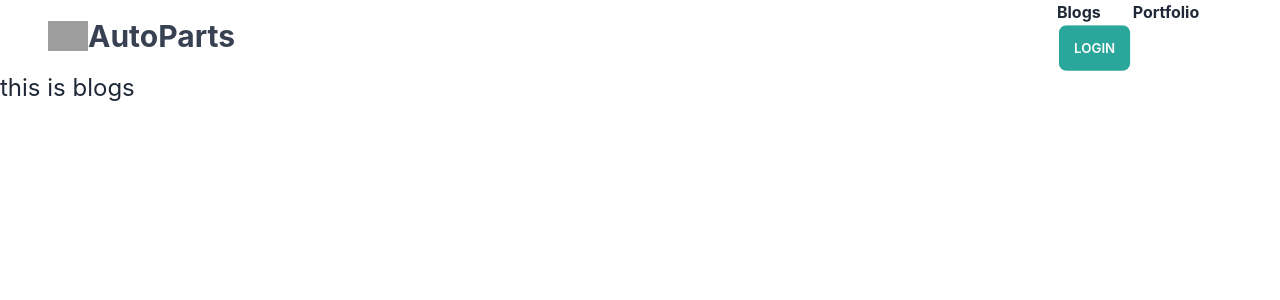
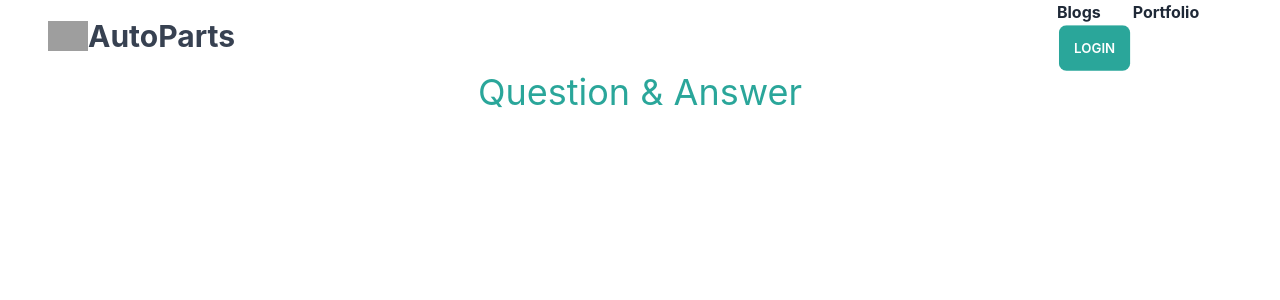
Before and after one commit to tanvirulislam149/bike-parts-client, a React (Create React App) app: page /blogs in a window 1280 px wide. Shown: the top 300 px of the page. Built offline with nearby package versions, Linux system fonts and the light colour scheme; no server answers; grey boxes are pictures that could not be loaded.

Commit message:
blogs working

```diff
--- a/src/Pages/Blogs.js
+++ b/src/Pages/Blogs.js
@@ -3,7 +3,8 @@ import React from 'react';
 const Blogs = () => {
     return (
         <div>
-            <p className='text-2xl'>this is blogs</p>
+            <p className='text-4xl text-center text-accent-focus'>Question & Answer</p>
+
         </div>
     );
 };
```
